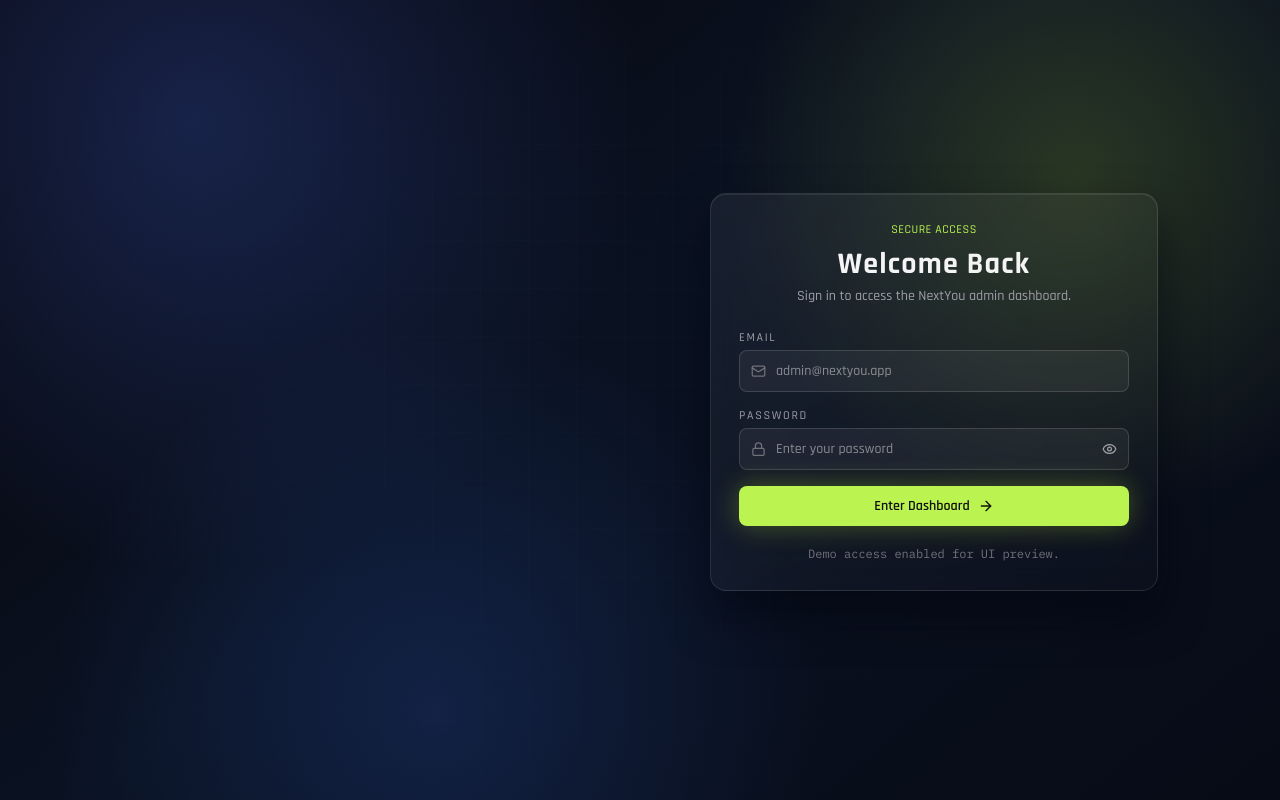
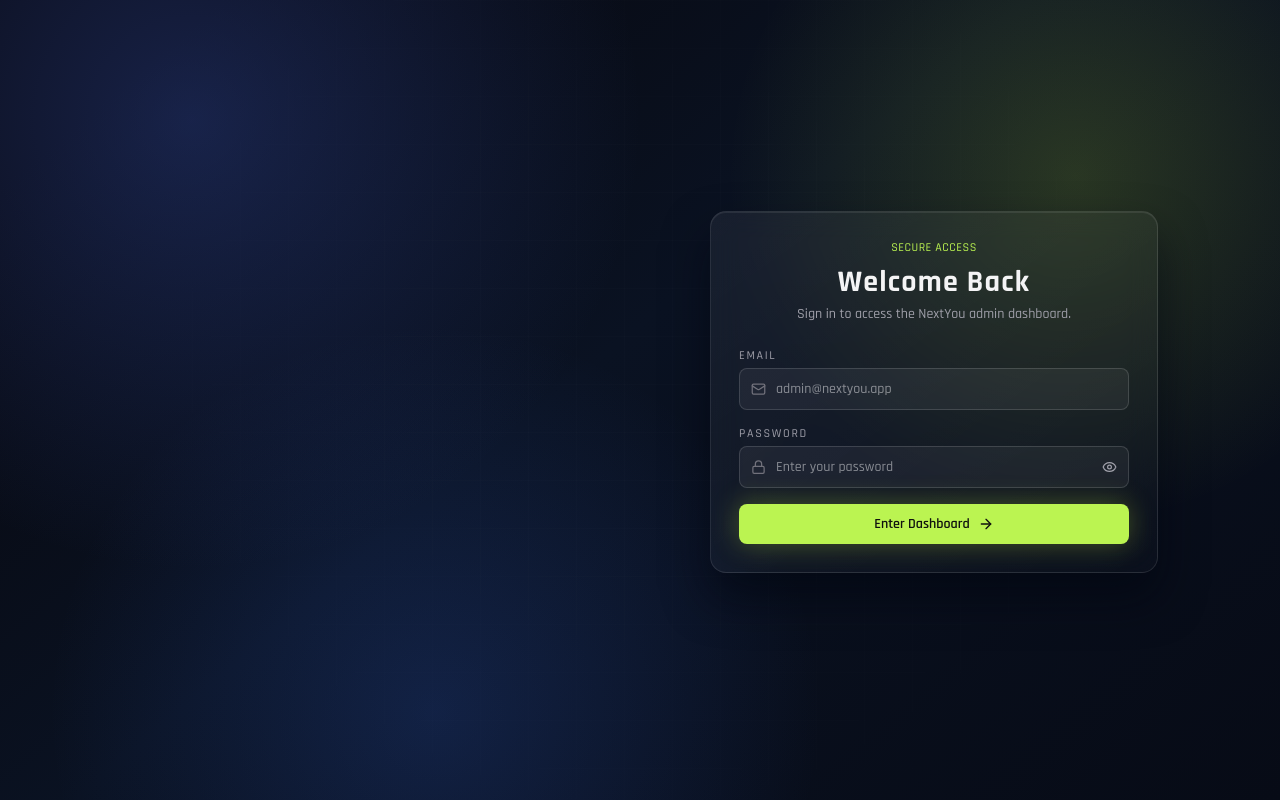
Before and after one commit to Chaouki-BM/AdminDashboardNextYou-, a React (Vite) app: page /dashboard in a window 1280 px wide. Built offline with nearby package versions, Linux system fonts and the light colour scheme; no server answers.

Commit message:
fix(UI): login

```diff
--- a/src/LoginPage.jsx
+++ b/src/LoginPage.jsx
@@ -207,10 +207,6 @@ export default function LoginPage({ onLogin }) {
                 )}
               </button>
             </form>
-
-            <p className="mono-font mt-5 text-center text-xs text-zinc-500">
-              Demo access enabled for UI preview.
-            </p>
           </section>
         </div>
       </div>
```
